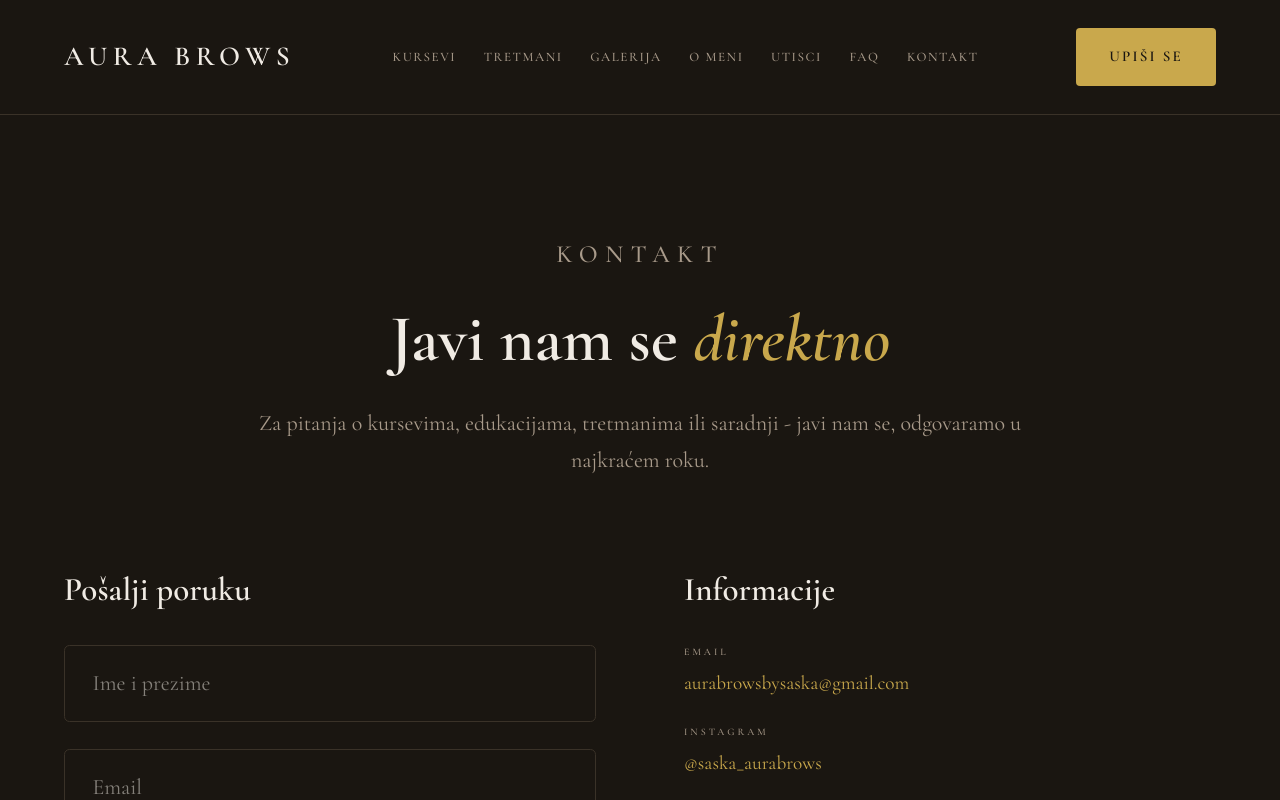
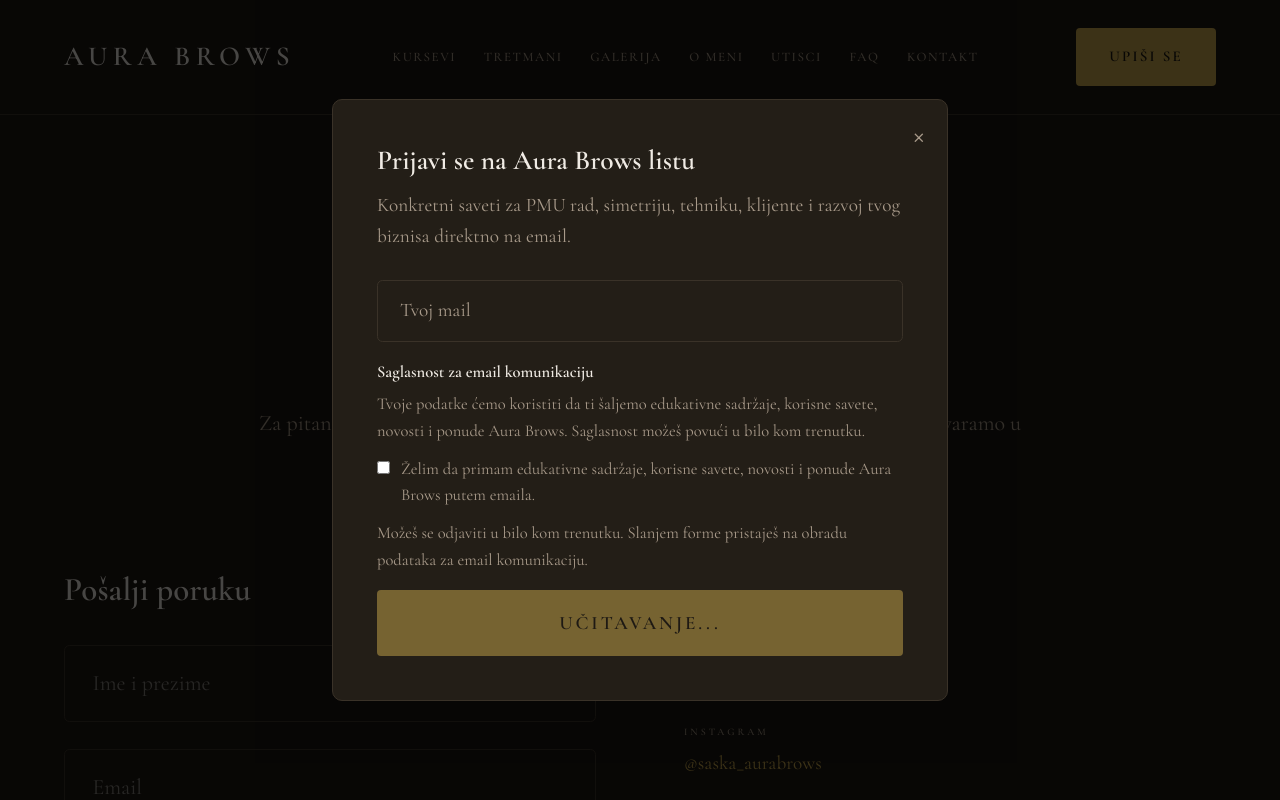
Before and after one commit to Verni-org/aurabrows-site, a Next.js app: page /kontakt in a window 1280 px wide. Shown: the top 800 px of the page. Built offline with nearby package versions, Linux system fonts and the light colour scheme.

Commit message:
newsletter popup

```diff
--- a/app/layout.tsx
+++ b/app/layout.tsx
@@ -4,6 +4,7 @@
 import Nav from "@/components/Nav";
 import Footer from "@/components/Footer";
 import ScrollToTopOnRouteChange from "@/components/ScrollToTopOnRouteChange";
+import NewsletterPopup from "@/components/NewsletterPopup";
 import {
   getOrganizationSchema,
   getWebsiteSchema,
@@ -45,6 +46,7 @@
         <Nav />
         <main className="flex-1">{children}</main>
         <Footer />
+        <NewsletterPopup />
         <Script
           src="https://groot.mailerlite.com/js/w/webforms.min.js?v83147fa8ce2d95cb73ece7f28b469519"
           strategy="lazyOnload"
--- a/components/NewsletterForm.tsx
+++ b/components/NewsletterForm.tsx
@@ -8,7 +8,11 @@
 const inputClassName =
   "w-full min-w-0 bg-transparent border border-border rounded px-4 py-3 text-base sm:text-sm text-text-primary placeholder:text-text-secondary focus:outline-none focus:border-accent-gold";
 
-export default function NewsletterForm() {
+export default function NewsletterForm({
+  showName = true,
+}: {
+  showName?: boolean;
+}) {
   const formId = useId();
   const formRef = useRef<HTMLFormElement>(null);
   const [ready, setReady] = useState(false);
@@ -61,6 +65,7 @@
         }}
         className="ml-block-form flex flex-col gap-3"
       >
+        {showName && (
           <label className="ml-field-name">
             <span className="sr-only">Tvoje ime</span>
             <input
@@ -71,6 +76,7 @@
               className={inputClassName}
             />
           </label>
+        )}
 
         <label className="ml-field-email ml-validate-email ml-validate-required">
           <span className="sr-only">Tvoj email</span>
@@ -130,9 +136,6 @@
         >
           {ready ? "Pridruži se" : "Učitavanje..."}
         </button>
-        <button type="button" disabled className="loading btn-primary w-full !px-5 !py-3 hidden">
-          Slanje...
-        </button>
       </form>
 
       <div
--- /dev/null
+++ b/components/NewsletterPopup.tsx
@@ -0,0 +1,81 @@
+"use client";
+
+import { useCallback, useEffect, useState } from "react";
+import NewsletterForm from "./NewsletterForm";
+
+const storageKey = "aura-newsletter-popup-dismissed-at";
+const hideForMs = 3 * 24 * 60 * 60 * 1000;
+const openDelayMs = 500;
+
+function wasRecentlyDismissed() {
+  try {
+    const dismissedAt = Number(window.localStorage.getItem(storageKey));
+    return dismissedAt > 0 && Date.now() - dismissedAt < hideForMs;
+  } catch {
+    return false;
+  }
+}
+
+export default function NewsletterPopup() {
+  const [open, setOpen] = useState(false);
+
+  const close = useCallback(() => {
+    setOpen(false);
+    try {
+      window.localStorage.setItem(storageKey, String(Date.now()));
+    } catch {}
+  }, []);
+
+  useEffect(() => {
+    if (wasRecentlyDismissed()) return;
+    const timeout = window.setTimeout(() => setOpen(true), openDelayMs);
+    return () => window.clearTimeout(timeout);
+  }, []);
+
+  useEffect(() => {
+    if (!open) return;
+
+    const onKeyDown = (event: KeyboardEvent) => {
+      if (event.key === "Escape") close();
+    };
+    const previousOverflow = document.body.style.overflow;
+    document.body.style.overflow = "hidden";
+    window.addEventListener("keydown", onKeyDown);
+
+    return () => {
+      document.body.style.overflow = previousOverflow;
+      window.removeEventListener("keydown", onKeyDown);
+    };
+  }, [open, close]);
+
+  if (!open) return null;
+
+  return (
+    <div
+      className="fixed inset-0 z-[100] bg-black/70 flex items-start md:items-center justify-center p-4 overflow-y-auto"
+      onClick={close}
+      role="dialog"
+      aria-modal="true"
+      aria-label="Prijava na Aura Brows listu"
+    >
+      <div
+        className="bg-bg-card card-border w-full max-w-md my-8 p-8 relative"
+        onClick={(event) => {
+          event.stopPropagation();
+          // MailerLite's success overlay closes on click; close the popup with it.
+          if ((event.target as HTMLElement).closest(".ml-block-success")) close();
+        }}
+      >
+        <button
+          type="button"
+          onClick={close}
+          aria-label="Zatvori"
+          className="absolute top-3 right-4 text-text-secondary hover:text-accent-gold text-2xl leading-none"
+        >
+          ×
+        </button>
+        <NewsletterForm showName={false} />
+      </div>
+    </div>
+  );
+}
```
Lines whose indentation alone changed are shown as unchanged.
